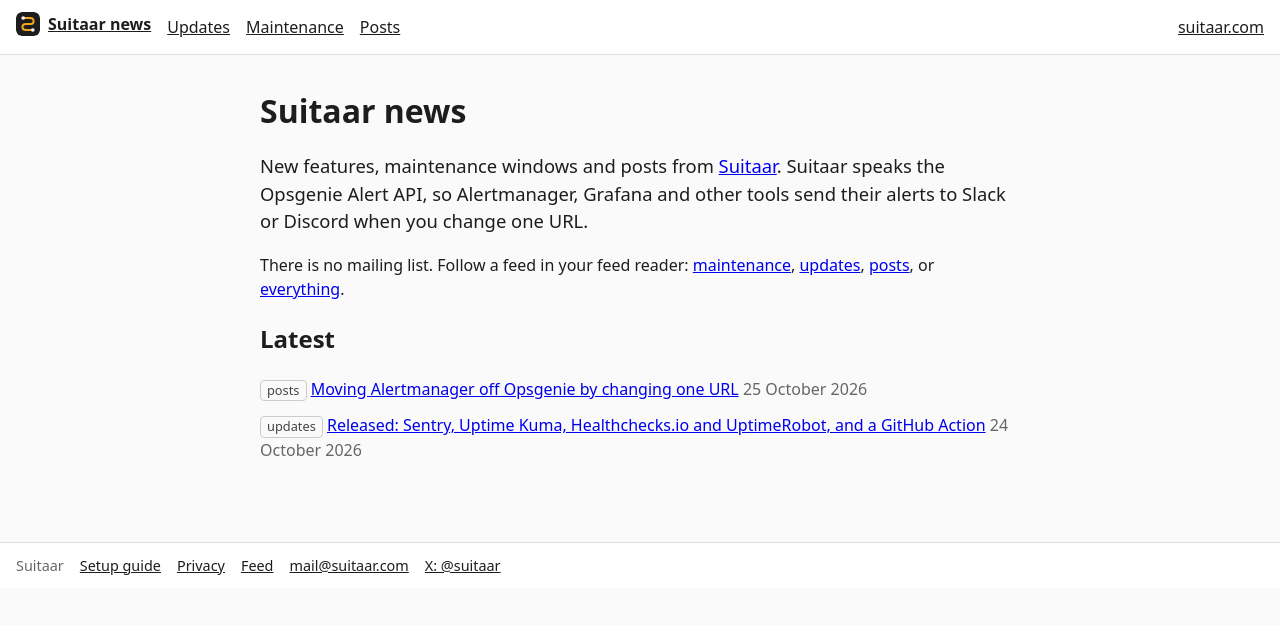
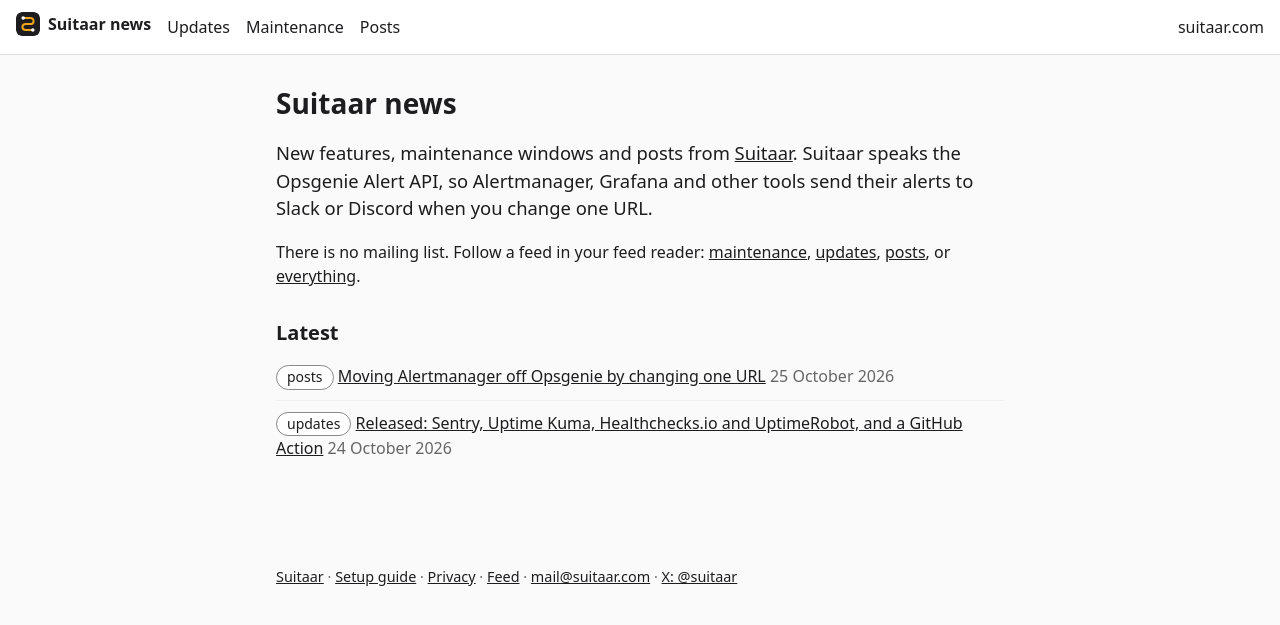
Before and after one commit to Suitaar/news, a Jekyll site: the page built from index.html, in a window 1280 px wide. Shown: the top 625 px of the page. Built offline with Jekyll 4.4.1, drawn with Linux system fonts in a browser that asks for light colours.

Commit message:
style: apply the suitaar.com web style to the news site
Same colour tokens, type scale, header and footer as the suitaar.com
dashboard. The current section gets the amber underline (aria-current).
Category tags and maintenance status use the app's pills, with their
words; an in-progress window gets an amber line on top. Inline code
wraps on a phone. No text, feed or head changes; no scripts.

```diff
--- a/_layouts/default.html
+++ b/_layouts/default.html
@@ -11,23 +11,19 @@
   <link rel="stylesheet" href="{{ '/assets/style.css' | relative_url }}">
 </head>
 <body>
+  {% assign section = page.category | default: page.categories.first %}
   <header>
     <strong><a class="brand" href="{{ '/' | relative_url }}"><img class="mark" src="{{ '/assets/favicon.svg' | relative_url }}" width="24" height="24" alt="">Suitaar news</a></strong>
-    <a href="{{ '/updates/' | relative_url }}">Updates</a>
-    <a href="{{ '/maintenance/' | relative_url }}">Maintenance</a>
-    <a href="{{ '/posts/' | relative_url }}">Posts</a>
+    <a href="{{ '/updates/' | relative_url }}"{% if section == "updates" %} aria-current="page"{% endif %}>Updates</a>
+    <a href="{{ '/maintenance/' | relative_url }}"{% if section == "maintenance" %} aria-current="page"{% endif %}>Maintenance</a>
+    <a href="{{ '/posts/' | relative_url }}"{% if section == "posts" %} aria-current="page"{% endif %}>Posts</a>
     <a class="right" href="https://suitaar.com/">suitaar.com</a>
   </header>
   <main>
     {{ content }}
   </main>
   <footer>
-    <span>Suitaar</span>
-    <a href="https://suitaar.com/guide">Setup guide</a>
-    <a href="{{ '/privacy/' | relative_url }}">Privacy</a>
-    <a href="{{ '/feed.xml' | relative_url }}">Feed</a>
-    <a href="mailto:mail@suitaar.com">mail@suitaar.com</a>
-    <a href="https://x.com/suitaar" rel="noopener">X: @suitaar</a>
+    <a href="https://suitaar.com/">Suitaar</a> · <a href="https://suitaar.com/guide">Setup guide</a> · <a href="{{ '/privacy/' | relative_url }}">Privacy</a> · <a href="{{ '/feed.xml' | relative_url }}">Feed</a> · <a href="mailto:mail@suitaar.com">mail@suitaar.com</a> · <a href="https://x.com/suitaar" rel="noopener">X: @suitaar</a>
   </footer>
 </body>
 </html>
--- a/_layouts/post.html
+++ b/_layouts/post.html
@@ -5,8 +5,9 @@ layout: default
   <p class="muted"><span class="tag">{{ page.categories | first }}</span> {{ page.date | date: "%-d %B %Y" }}</p>
   <h1>{{ page.title }}</h1>
   {% if page.categories contains "maintenance" %}
-  <div class="window">
-    <p><strong>Status:</strong> <span class="status-{{ page.status | slugify }}">{{ page.status }}</span></p>
+  {% assign status_slug = page.status | slugify %}
+  <div class="window {{ status_slug }}">
+    <p><strong>Status:</strong> <span class="status status-{{ status_slug }}">{{ page.status }}</span></p>
     <p><strong>Start:</strong> {{ page.start | date: "%-d %B %Y, %H:%M UTC" }}<br>
        <strong>End:</strong> {{ page.end | date: "%-d %B %Y, %H:%M UTC" }}</p>
     {% if page.last_update %}<p class="muted">Last update: {{ page.last_update | date: "%-d %B %Y, %H:%M UTC" }}</p>{% endif %}
--- a/assets/style.css
+++ b/assets/style.css
@@ -1,24 +1,42 @@
-/* The same look as suitaar.com: plain, fast, no scripts. */
-body { font-family: system-ui, sans-serif; margin: 0; color: #1d1d1f; background: #fafafa; line-height: 1.5; }
-header, footer { display: flex; flex-wrap: wrap; gap: 4px 16px; align-items: center; padding: 12px 16px; background: #fff; }
-header { border-bottom: 1px solid #ddd; }
-footer { border-top: 1px solid #ddd; margin-top: 48px; color: #666; font-size: 0.9em; }
-header a, footer a { color: #1d1d1f; }
-header .right { margin-left: auto; }
-main { max-width: 760px; margin: 0 auto; padding: 16px; }
-h1 { font-size: 2em; line-height: 1.2; }
+/* The same look as suitaar.com (its styles.leaf): plain, fast, no scripts. */
+:root { --ink:#1d1d1f; --ground:#fafafa; --surface:#fff; --muted:#666; --line:#ddd; --line-soft:#eee; --field:#8a8a8e; --amber:#f2a51a; --amber-text:#B36F00; --code:#f0f0f0; }
+*, *::before, *::after { box-sizing: border-box; }
+body { margin: 0; font-family: system-ui, -apple-system, sans-serif; font-size: 16px; line-height: 1.5; color: var(--ink); background: var(--ground); }
+a { color: var(--ink); } a:hover { color: var(--amber-text); }
+h1 { font-size: 1.75rem; line-height: 1.2; margin: 16px 0 8px; }
+h2 { font-size: 1.25rem; line-height: 1.3; margin: 32px 0 8px; }
+h3 { font-size: 1.1rem; line-height: 1.3; margin: 24px 0 8px; }
 h2 > a, h3 > a { color: inherit; text-decoration: none; }
 h2 > a:hover, h3 > a:hover { text-decoration: underline; }
+main { max-width: 760px; margin: 0 auto; padding: 16px 16px 48px; }
+
+header { display: flex; flex-wrap: wrap; gap: 4px 16px; align-items: center; padding: 12px 16px; background: var(--surface); border-bottom: 1px solid var(--line); }
+header a { text-decoration: none; }
+header a[aria-current="page"] { font-weight: 600; text-decoration: underline; text-decoration-color: var(--amber); text-decoration-thickness: 3px; text-underline-offset: 6px; }
+header .right { margin-left: auto; }
 .brand { display: inline-flex; align-items: center; gap: 8px; }
 .brand .mark { border-radius: 6px; }
+
+footer { max-width: 760px; margin: 32px auto; padding: 0 16px; color: var(--muted); font-size: 0.9em; }
+
 .lead { font-size: 1.15em; }
-.muted { color: #666; }
-pre, code { background: #f0f0f0; padding: 2px 4px; overflow-x: auto; }
-pre { padding: 12px; }
-ul.posts { list-style: none; padding: 0; }
-ul.posts li { margin: 0 0 12px; }
-.tag { display: inline-block; font-size: 0.8em; padding: 0 6px; border: 1px solid #ccc; border-radius: 4px; color: #444; }
-.window { background: #fff; border: 1px solid #ddd; border-radius: 6px; padding: 8px 12px; }
-.status-planned { color: #8a5a00; }
-.status-in-progress { color: #b42318; }
-.status-done { color: #1a7f37; }
+.muted { color: var(--muted); }
+code, pre { font-family: ui-monospace, SFMono-Regular, Menlo, monospace; background: var(--code); border-radius: 4px; }
+code { padding: 2px 4px; overflow-wrap: anywhere; }
+pre { padding: 12px; overflow-x: auto; }
+pre code { padding: 0; overflow-wrap: normal; }
+
+/* Post lists: one row for each post, a light line between rows. */
+ul.posts { list-style: none; padding: 0; margin: 0 0 16px; }
+ul.posts li { padding: 10px 0; border-bottom: 1px solid var(--line-soft); }
+ul.posts li:last-child { border-bottom: 0; }
+
+/* Category tag and maintenance status: the app's pills, always with their words. */
+.tag, .status { display: inline-flex; align-items: center; gap: 6px; padding: 0 10px; border-radius: 999px; font-size: 14px; line-height: 1.6; background: var(--surface); border: 1px solid var(--field); color: var(--ink); }
+.status-in-progress { border-color: var(--ink); font-weight: 600; }
+.status-in-progress::before { content: ""; width: 8px; height: 8px; border-radius: 50%; background: var(--amber); }
+.status-done { background: var(--code); color: var(--muted); border-color: transparent; }
+
+/* Maintenance window: the app's box; an amber line on top while it is in progress. */
+.window { background: var(--surface); border: 1px solid var(--line); border-radius: 8px; padding: 4px 20px; margin: 0 0 24px; }
+.window.in-progress { box-shadow: inset 0 3px 0 var(--amber); }
```
